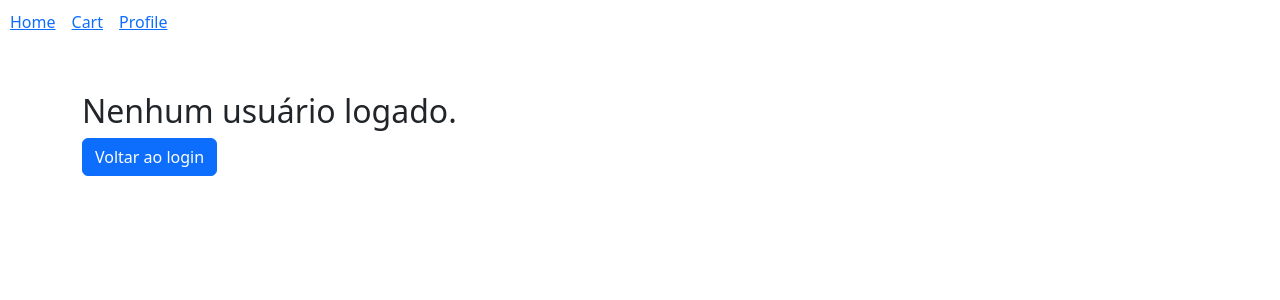
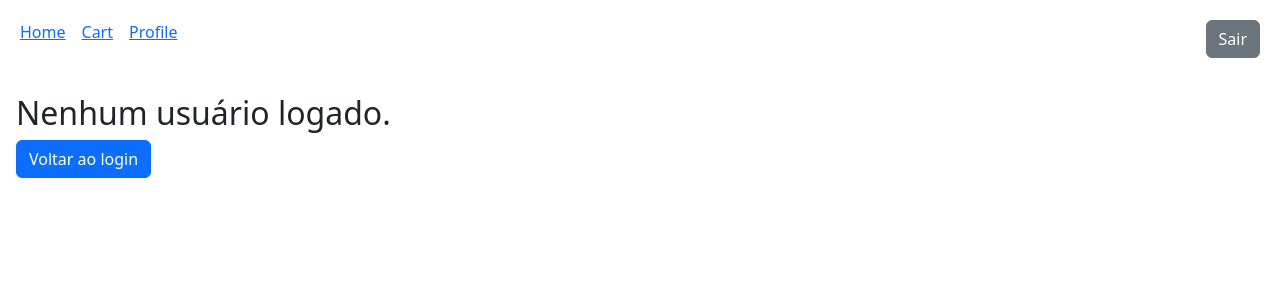
Before and after one commit to jupitters/java-shop, a React app in the folder frontend/: page / in a window 1280 px wide. Shown: the top 300 px of the page. Built offline with nearby package versions, Linux system fonts and the light colour scheme; no server answers; sample sign-in values are in the browser's storage; the HTML template or start-up script is replaced by a standard one.

Commit message:
adjusting nav bar with logout button

```diff
--- /dev/null
+++ b/frontend/src/App.css
@@ -0,0 +1,3 @@
+nav{
+    justify-content: space-between;
+}
--- a/frontend/src/components/Navbar.jsx
+++ b/frontend/src/components/Navbar.jsx
@@ -1,7 +1,11 @@
 import { NavLink } from "react-router-dom";
 import { jwtDecode } from "jwt-decode";
+import { useContext } from "react";
+import { AppContext } from "../context/AppContext";
+import { Button } from "react-bootstrap";
 
 const Navbar = () => {
+  const { logout } = useContext(AppContext);
   const token = localStorage.getItem("token");
   let isAdmin = false;
 
@@ -15,12 +19,20 @@ const Navbar = () => {
   }
 
   return (
-    <nav style={{display: "flex", gap: "1rem", padding: "10px"}}>
-        <NavLink to="/">Home</NavLink>
-        <NavLink to="/cart">Cart</NavLink>
-        <NavLink to="/profile">Profile</NavLink>
+    <nav style={{display: "flex", gap: "1rem", padding: "20px", justifyContent: "space-between"}}>
+        <div style={{display: "flex", gap: "1rem"}}>
+          <NavLink to="/">Home</NavLink>
+          <NavLink to="/cart">Cart</NavLink>
+          <NavLink to="/profile">Profile</NavLink>
 
-        {isAdmin && <NavLink to="/add-product">Add Product</NavLink>}
+          {isAdmin && <NavLink to="/add-product">Add Product</NavLink>}
+        </div>
+        <div>
+          <Button variant="secondary" onClick={logout}>
+            Sair
+          </Button>
+        </div>
+
     </nav>
   )
 }
--- a/frontend/src/pages/Home.jsx
+++ b/frontend/src/pages/Home.jsx
@@ -6,21 +6,18 @@ import { AppContext } from "../context/AppContext";
 const Home = () => {
   const navigate = useNavigate();
   const token = localStorage.getItem("token");
-  const { user, fetchUser, logout } = useContext(AppContext)
+  const { user, fetchUser } = useContext(AppContext)
 
   useEffect(()=>{
     fetchUser(token)
   }, [])
 
   return (
-    <Container className="mt-5">
+    <div className="p-3">
       {user ? (
         <>
-          <h2>Bem-vindo, {user.firstName}!</h2>
+          <h5>Bem-vindo, {user.firstName}!</h5>
           <p>Email: {user.email}</p>
-          <Button variant="secondary" onClick={logout}>
-            Sair
-          </Button>
         </>
       ) : (
         <>
@@ -30,7 +27,7 @@ const Home = () => {
           </Button>
         </>
       )}
-    </Container>
+    </div>
   );
 };
 
```
